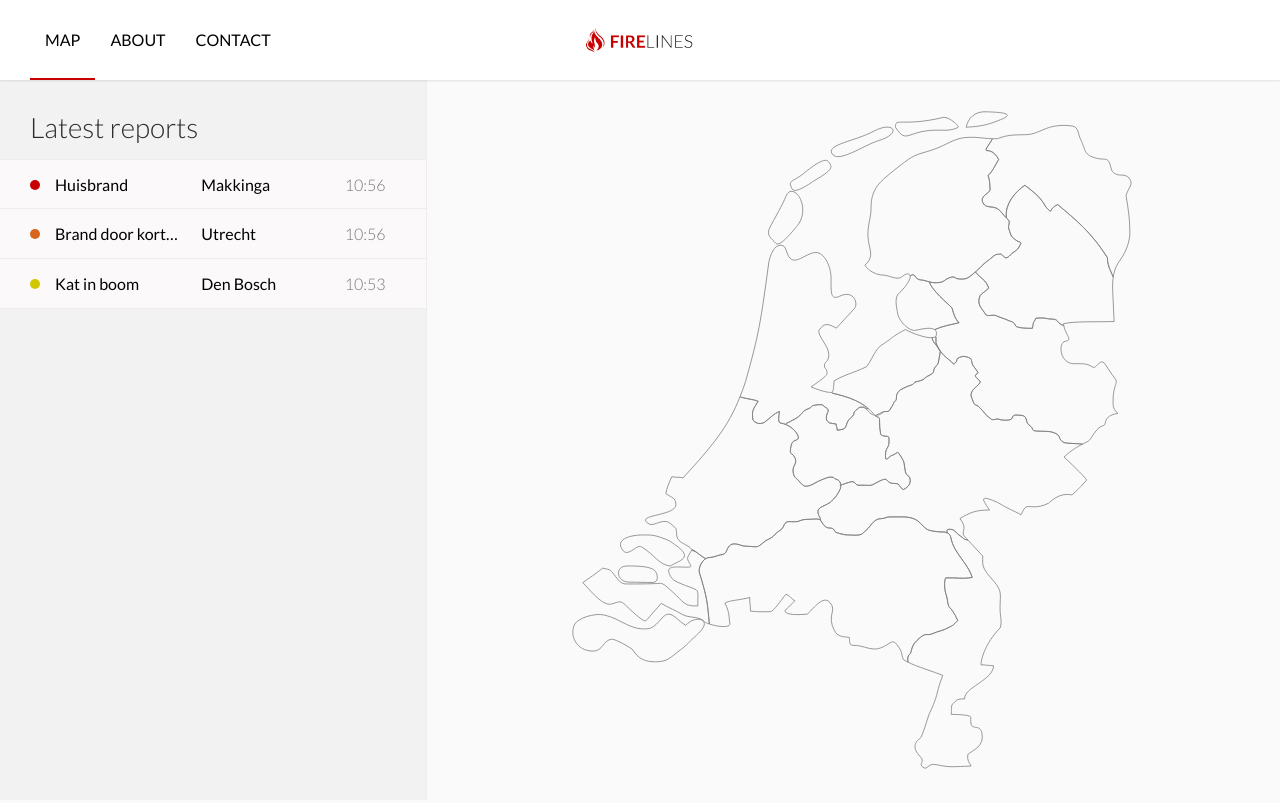
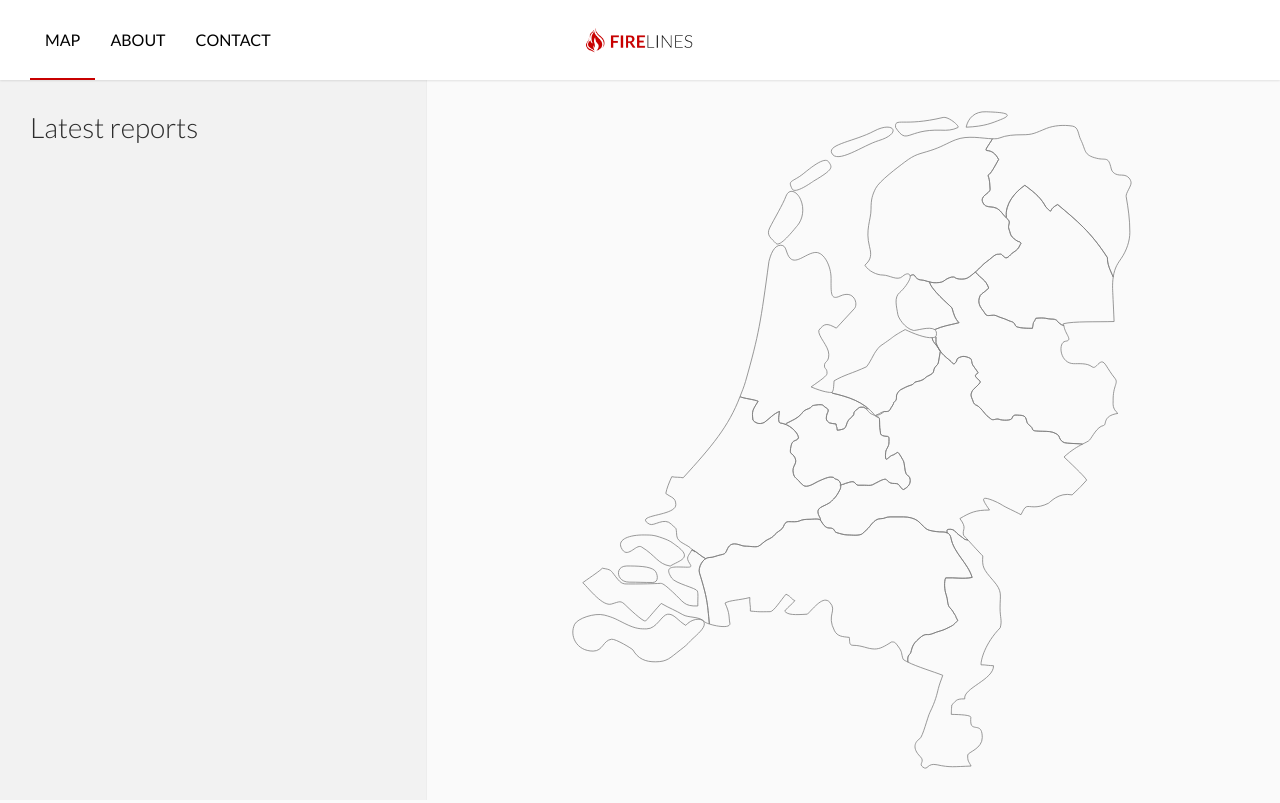
Before and after one commit to maxvij/FireLines, a PHP site: page / in a window 1280 px wide. Run offline with PHP 8.4, Linux system fonts and the light colour scheme; data that the repository does not hold is empty; style sheets or scripts are compiled from the project's sources.

Commit message:
Edited Karstens audio file.

```diff
--- a/index.php
+++ b/index.php
@@ -17,25 +17,7 @@
                 <div class="row">
                     <div class="col-12">
                         <h2>Latest reports</h2>
-                        <ul class="list">
-                            <li>
-                                <div class="label prio-1"></div>
-                                <p class="name">Huisbrand</p>
-                                <p class="location">Makkinga</p>
-                                <p class="time">10:56</p>
-                            </li>
-                            <li>
-                                <div class="label prio-2"></div>
-                                <p class="name">Brand door kortsluiting</p>
-                                <p class="location">Utrecht</p>
-                                <p class="time">10:56</p>
-                            </li>
-                            <li>
-                                <div class="label prio-3"></div>
-                                <p class="name">Kat in boom</p>
-                                <p class="location">Den Bosch</p>
-                                <p class="time">10:53</p>
-                            </li>
+						<ul class="list" id="latest-reports">
 						</ul>
                     </div>
                 </div>
@@ -53,7 +35,6 @@
         </div>
     </div>
 </div>
-
 <!--suppress BadExpressionStatementJS -->
 <script type="text/javascript">
     var coordinates = [];
@@ -103,9 +84,11 @@
         xmlhttp.onreadystatechange = function () {
             if (this.readyState === 4 && this.status === 200) {
                 if(this.responseText !== 'UP-TO-DATE') {
-                    var audio = new Audio('src/sound/brand.m4a');
+					data = JSON.parse(this.response);
+                    if(data.length === 1) {
+						var audio = new Audio('src/sound/brand.mp3');
 						audio.play();
-                    data = JSON.parse(this.response);
+					}
                     var newCoordinates = [];
                     newCoordinates = data.map(function(obj) {
                         var rObj = {};
@@ -113,6 +96,7 @@
                         rObj.y = toRelativeCoordinate('y', parseInt(obj.rdy));
                         rObj.title = obj.Title;
                         rObj.prio = obj.prio;
+                        rObj.province = obj.Province;
                         lastid = obj.ID;
                         return rObj;
                     });
@@ -172,6 +156,21 @@
         firstY = location.y;
         index++;
     })
+		updateList();
+    }
+
+    function updateList() {
+        var list = document.getElementById('latest-reports');
+        var innerList = '';
+        var element = '';
+        sortedCoordinates = coordinates.reverse();
+        sortedCoordinates.map(location => {
+            var prioClass = 'label prio-' + location.prio;
+            element = '<li>' + '<div class=\'' + prioClass + '\'></div><p class=\'name\'>' + location.title + '</p><p class=\'location\'>' + location.province + '</p></li>';
+        	innerList = innerList + ' ' + element;
+        	return element;
+    		});
+        list.innerHTML = innerList;
 	}
 </script>
 </body>
```
Also changed, not shown: src/img/nl2.png (added), 1 other file. Lines whose indentation alone changed are shown as unchanged.
